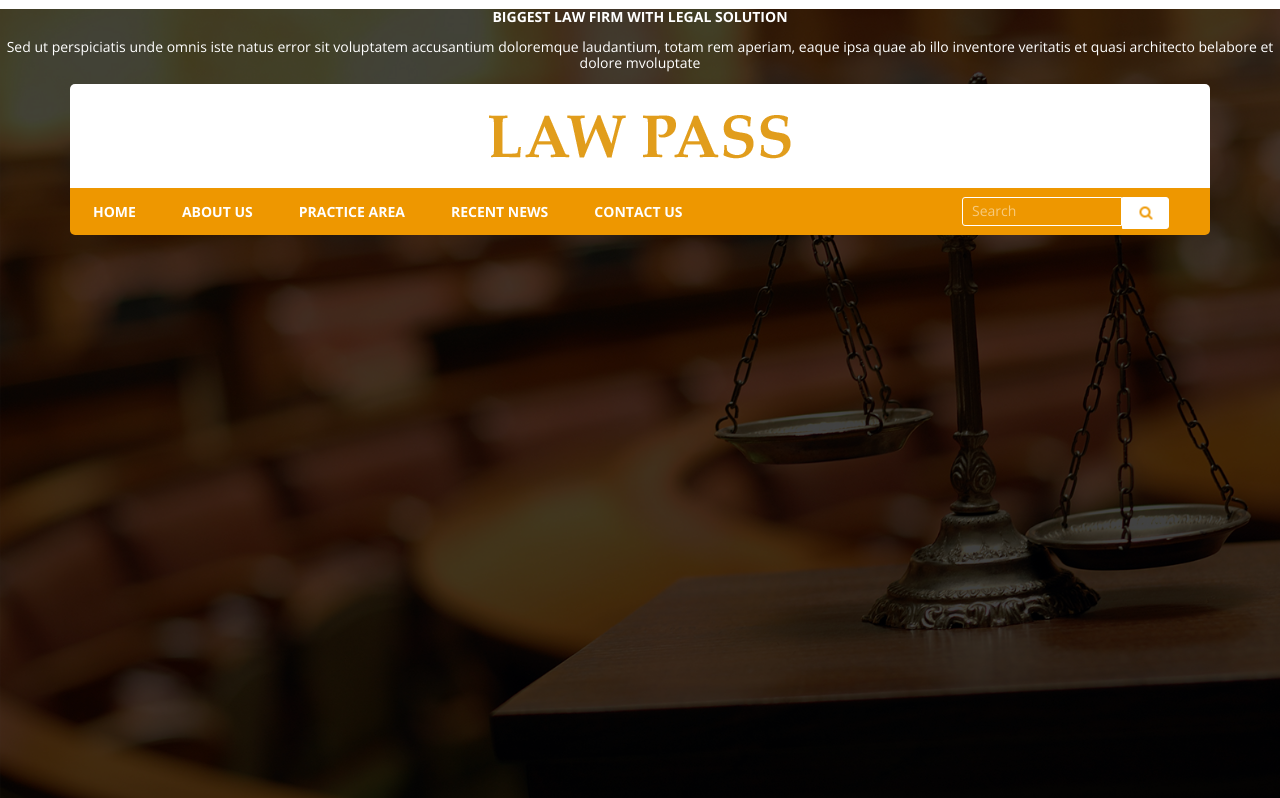
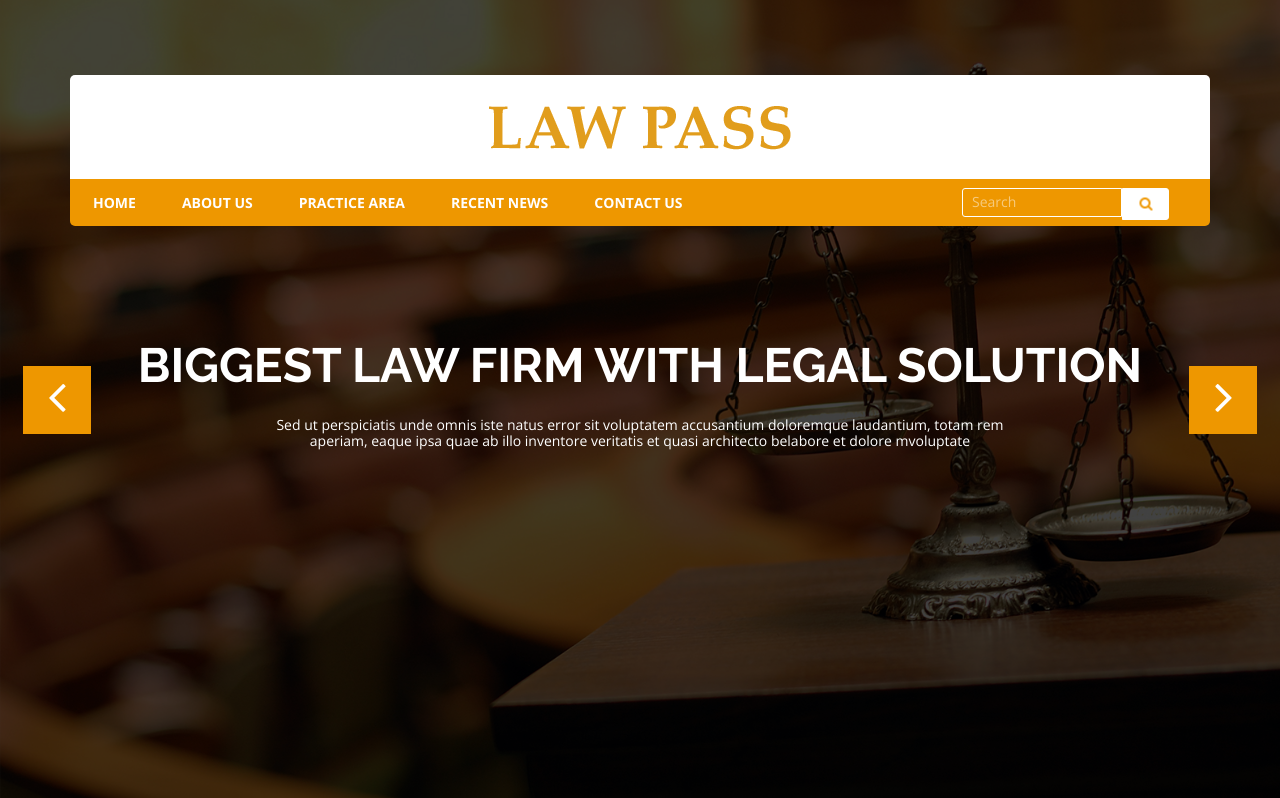
Before and after one commit to DimaSilver/LawPass, a plain HTML site: page index.html in a window 1280 px wide. Shown: the top 798 px of the page. Drawn offline with nearby package versions, Linux system fonts and the light colour scheme.

Commit message:
Застилизовал сэкшен first-screen

```diff
--- a/index.html
+++ b/index.html
@@ -44,6 +44,36 @@
             <div class="container__small">
                 <div class="first-screen__slider-item__textarea">
                     <h1 class="first-screen__slider-item__title">BIGGEST LAW FIRM WITH LEGAL SOLUTION</h1>
+                    <p class="first-screen__slider-item__text">Sed ut perspiciatis unde omnis iste natus error sit
+                        voluptatem accusantium doloremque laudantium, totam rem aperiam, eaque ipsa quae ab illo
+                        inventore veritatis et quasi architecto belabore et dolore mvoluptate</p>
+                </div>
+            </div>
+        </div>
+        <div class="first-screen__slider-item" style="background-image:url('images/first-screen__bg.jpg');">
+            <div class="container__small">
+                <div class="first-screen__slider-item__textarea">
+                    <h1 class="first-screen__slider-item__title">BIGGEST LAW FIRM </h1>
+                    <p class="first-screen__slider-item__text">Sed ut perspiciatis unde omnis iste natus error sit
+                        voluptatem accusantium doloremque laudantium, totam rem aperiam, eaque ipsa quae ab illo
+                        inventore veritatis et quasi architecto belabore et dolore mvoluptate</p>
+                </div>
+            </div>
+        </div>
+        <div class="first-screen__slider-item" style="background-image:url('images/first-screen__bg.jpg');">
+            <div class="container__small">
+                <div class="first-screen__slider-item__textarea">
+                    <h1 class="first-screen__slider-item__title">BIGGEST LAW FIRM WITH</h1>
+                    <p class="first-screen__slider-item__text">Sed ut perspiciatis unde omnis iste natus error sit
+                        voluptatem accusantium doloremque laudantium, totam rem aperiam, eaque ipsa quae ab illo
+                        inventore veritatis et quasi architecto belabore et dolore mvoluptate</p>
+                </div>
+            </div>
+        </div>
+        <div class="first-screen__slider-item" style="background-image:url('images/first-screen__bg.jpg');">
+            <div class="container__small">
+                <div class="first-screen__slider-item__textarea">
+                    <h1 class="first-screen__slider-item__title">LAW FIRM WITH LEGAL SOLUTION</h1>
                     <p class="first-screen__slider-item__text">Sed ut perspiciatis unde omnis iste natus error sit
                         voluptatem accusantium doloremque laudantium, totam rem aperiam, eaque ipsa quae ab illo
                         inventore veritatis et quasi architecto belabore et dolore mvoluptate</p>
--- a/js/main.js
+++ b/js/main.js
@@ -1,3 +1,6 @@
 $(function () {
-
-})
+    $('.first-screen__slider').slick({
+        prevArrow: '<button type="button" class="first-screen__slider-arrows first-screen__slider-prev"><img src="images/arrow-left.png" alt=""></button>',
+        nextArrow: '<button type="button" class="first-screen__slider-arrows first-screen__slider-next"><img src="images/arrow-right.png" alt=""></button>'
+    });
+});
--- a/scss/_global.scss
+++ b/scss/_global.scss
@@ -11,6 +11,7 @@ h4,
 h5,
 h6{
   font-size: inherit;
+  margin: 0;
 }
 ul,
 li{
@@ -34,3 +35,8 @@ body{
   padding: 0 15px;
   margin: 0 auto;
 }
+.container__small{
+  max-width: 1140px;
+  padding: 0 15px;
+  margin: 0 auto;
+}
--- a/scss/style.scss
+++ b/scss/style.scss
@@ -92,10 +92,43 @@
     }
   }
   &__slider-item__textarea{
-    color: #fff;
-    position: relative;
+    position: absolute;
     z-index: 5;
     text-align: center;
+    top: 50%;
+    left: 50%;
+    transform: translateX(-50%) translateY(-50%);
+  }
+  &__slider-item__title{
+    font-size: 48px;
+    line-height: 54px;
+    @extend %raleway-Bold;
+    white-space: nowrap;
+    margin-bottom: 25px;
+  }
+  &__slider-item__text{
+    padding: 0 110px;
+  }
+  &__slider-arrows{
+    position: absolute;
+    z-index: 5;
+    top: 50%;
+    transform: translateY(-50%);
+    width: 68px;
+    height: 68px;
+    background-color: #ee9700;
+    border: none;
+    cursor: pointer;
+    transition: all .3s;
+    &:hover{
+      background-color: #814f01;
+    }
+  }
+  &__slider-next{
+    right: 23px;
+  }
+  &__slider-prev{
+    left: 23px;
   }
 }
 
```
Also changed, not shown: css/style.min.css, js/main.min.js.
